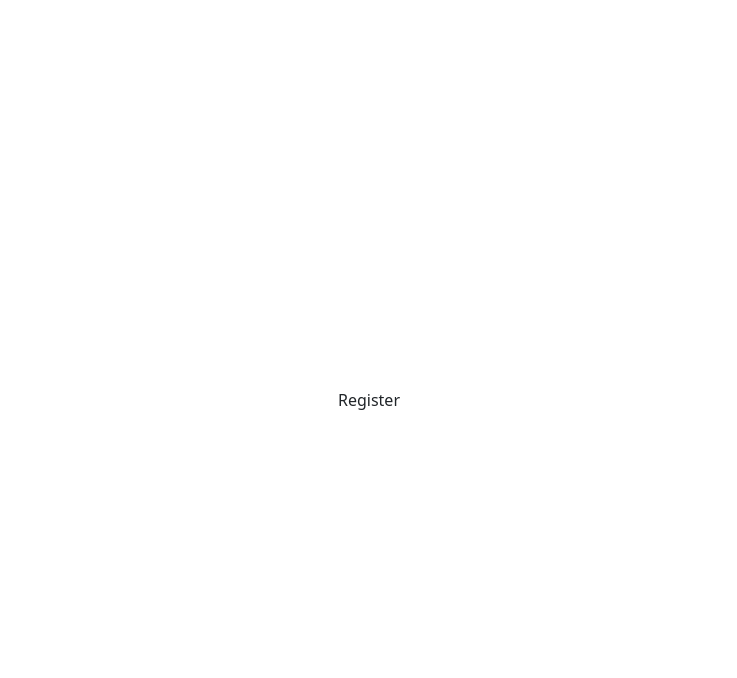
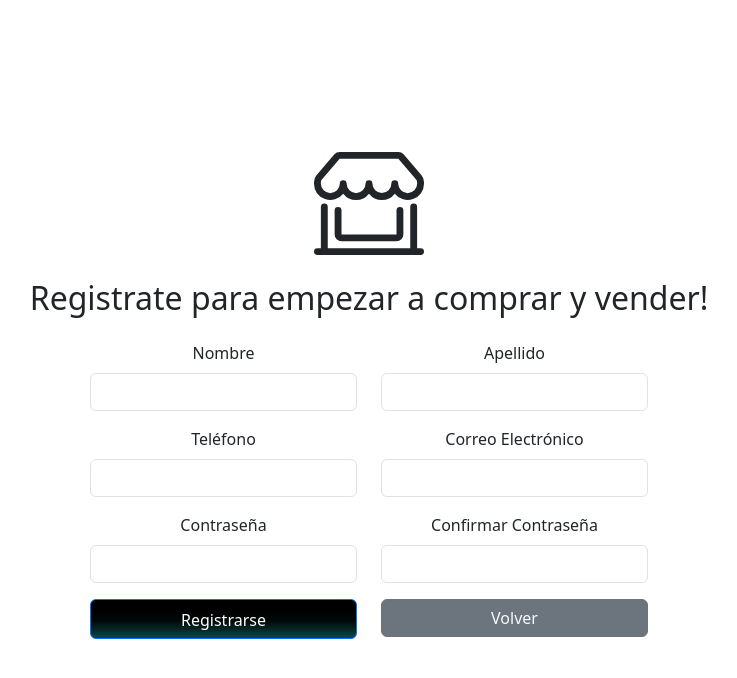
Before and after one commit to Polmat100/Proyecto_Software, a React (Vite) app in the folder front-react/: page /Register in a window 1280 px wide. Shown: the top 678 px of the page, without its empty margins (271-1008 px from the left). Built offline with nearby package versions, Linux system fonts and the light colour scheme.

Commit message:
Subiendo mi parte de inicio y registro

```diff
--- a/front-react/src/pages/login/Login.jsx
+++ b/front-react/src/pages/login/Login.jsx
@@ -1,5 +1,51 @@
-import React from "react";
+import React, { useState } from "react";
+import { Link } from 'react-router-dom';
 
 export const Login = () => {
-  return <div>Login</div>;
+
+
+  return (
+    <div className="container mt-2">
+            <svg
+              xmlns="http://www.w3.org/2000/svg"
+              width="110"
+              height="110"
+              fill="currentColor"
+              className="bi bi-shop-window mb-4"
+              viewBox="0 0 16 16"
+            >
+              <path d="M2.97 1.35A1 1 0 0 1 3.73 1h8.54a1 1 0 0 1 .76.35l2.609 3.044A1.5 1.5 0 0 1 16 5.37v.255a2.375 2.375 0 0 1-4.25 1.458A2.37 2.37 0 0 1 9.875 8 2.37 2.37 0 0 1 8 7.083 2.37 2.37 0 0 1 6.125 8a2.37 2.37 0 0 1-1.875-.917A2.375 2.375 0 0 1 0 5.625V5.37a1.5 1.5 0 0 1 .361-.976zm1.78 4.275a1.375 1.375 0 0 0 2.75 0 .5.5 0 0 1 1 0 1.375 1.375 0 0 0 2.75 0 .5.5 0 0 1 1 0 1.375 1.375 0 1 0 2.75 0V5.37a.5.5 0 0 0-.12-.325L12.27 2H3.73L1.12 5.045A.5.5 0 0 0 1 5.37v.255a1.375 1.375 0 0 0 2.75 0 .5.5 0 0 1 1 0M1.5 8.5A.5.5 0 0 1 2 9v6h12V9a.5.5 0 0 1 1 0v6h.5a.5.5 0 0 1 0 1H.5a.5.5 0 0 1 0-1H1V9a.5.5 0 0 1 .5-.5m2 .5a.5.5 0 0 1 .5.5V13h8V9.5a.5.5 0 0 1 1 0V13a1 1 0 0 1-1 1H4a1 1 0 0 1-1-1V9.5a.5.5 0 0 1 .5-.5" />
+            </svg>
+      <h2 className="text-center mb-4">Bienvenidos a U-Market</h2>
+
+      <form className="w-50 mx-auto">
+        <div className="mb-3">
+          <label htmlFor="email" className="form-label">Correo electrónico</label>
+          <input
+            type="email"
+            className="form-control"
+            id="email"
+            required
+          />
+        </div>
+        <div className="mb-3">
+          <label htmlFor="password" className="form-label">Contraseña</label>
+          <input
+            type="password"
+            className="form-control mb-2"
+            id="password"
+            required
+          />
+        </div>
+        <div>
+            <Link to="/" className="btn bg-footer-custom pt-2 btn-primary w-100 mb-2">Iniciar Sesión</Link>
+        </div>
+        <div>
+            <Link to="/Register" className="btn bg-footer-custom pt-2 btn-primary w-100">Registrase</Link>
+        </div>
+
+
+      </form>
+    </div>
+  );
 };
--- a/front-react/src/pages/login/Register.jsx
+++ b/front-react/src/pages/login/Register.jsx
@@ -1,5 +1,96 @@
-import React from "react";
+import React, { useState } from 'react';
+import { Link } from 'react-router-dom';
 
 export const Register = () => {
-  return <div>Register</div>;
+
+
+    return (
+        <div className="container mt-2">
+           <svg
+              xmlns="http://www.w3.org/2000/svg"
+              width="110"
+              height="110"
+              fill="currentColor"
+              className="bi bi-shop-window mb-4"
+              viewBox="0 0 16 16"
+            >
+              <path d="M2.97 1.35A1 1 0 0 1 3.73 1h8.54a1 1 0 0 1 .76.35l2.609 3.044A1.5 1.5 0 0 1 16 5.37v.255a2.375 2.375 0 0 1-4.25 1.458A2.37 2.37 0 0 1 9.875 8 2.37 2.37 0 0 1 8 7.083 2.37 2.37 0 0 1 6.125 8a2.37 2.37 0 0 1-1.875-.917A2.375 2.375 0 0 1 0 5.625V5.37a1.5 1.5 0 0 1 .361-.976zm1.78 4.275a1.375 1.375 0 0 0 2.75 0 .5.5 0 0 1 1 0 1.375 1.375 0 0 0 2.75 0 .5.5 0 0 1 1 0 1.375 1.375 0 1 0 2.75 0V5.37a.5.5 0 0 0-.12-.325L12.27 2H3.73L1.12 5.045A.5.5 0 0 0 1 5.37v.255a1.375 1.375 0 0 0 2.75 0 .5.5 0 0 1 1 0M1.5 8.5A.5.5 0 0 1 2 9v6h12V9a.5.5 0 0 1 1 0v6h.5a.5.5 0 0 1 0 1H.5a.5.5 0 0 1 0-1H1V9a.5.5 0 0 1 .5-.5m2 .5a.5.5 0 0 1 .5.5V13h8V9.5a.5.5 0 0 1 1 0V13a1 1 0 0 1-1 1H4a1 1 0 0 1-1-1V9.5a.5.5 0 0 1 .5-.5" />
+            </svg>
+            <h2 className="text-center mb-4">Registrate para empezar a comprar y vender!</h2>
+
+<form className="w-50 mx-auto">
+    <div className="row">
+        <div className="col-md-6 mb-3">
+            <label htmlFor="firstName" className="form-label">Nombre</label>
+            <input
+                type="text"
+                className="form-control"
+                id="firstName"
+                required
+            />
+        </div>
+        <div className="col-md-6 mb-3">
+            <label htmlFor="lastName" className="form-label">Apellido</label>
+            <input
+                type="text"
+                className="form-control"
+                id="lastName"
+                required
+            />
+        </div>
+    </div>
+
+    <div className="row">
+        <div className="col-md-6 mb-3">
+            <label htmlFor="phone" className="form-label">Teléfono</label>
+            <input
+                type="tel"
+                className="form-control"
+                id="phone"
+                required
+            />
+        </div>
+        <div className="col-md-6 mb-3">
+            <label htmlFor="email" className="form-label">Correo Electrónico</label>
+            <input
+                type="email"
+                className="form-control"
+                id="email"
+                required
+            />
+        </div>
+    </div>
+
+    <div className="row">
+        <div className="col-md-6 mb-3">
+            <label htmlFor="password" className="form-label">Contraseña</label>
+            <input
+                type="password"
+                className="form-control"
+                id="password"
+                required
+            />
+        </div>
+        <div className="col-md-6 mb-3">
+            <label htmlFor="confirmPassword" className="form-label">Confirmar Contraseña</label>
+            <input
+                type="password"
+                className="form-control"
+                id="confirmPassword"
+                required
+            />
+        </div>
+    </div>
+
+    <div className="row">
+        <div className="col-md-6">
+            <button type="submit" className="btn bg-header-custom pt-2 btn-primary w-100 mb-4">Registrarse</button>
+        </div>
+        <div className="col-md-6">
+            <Link to="/login" className="btn btn-secondary w-100 mb-4 text-light">Volver</Link>
+        </div>
+    </div>
+</form>
+</div>
+    );
 };
```
Also changed, not shown: front-react/src/components/ProductFormModal.jsx (line endings or trailing spaces).
